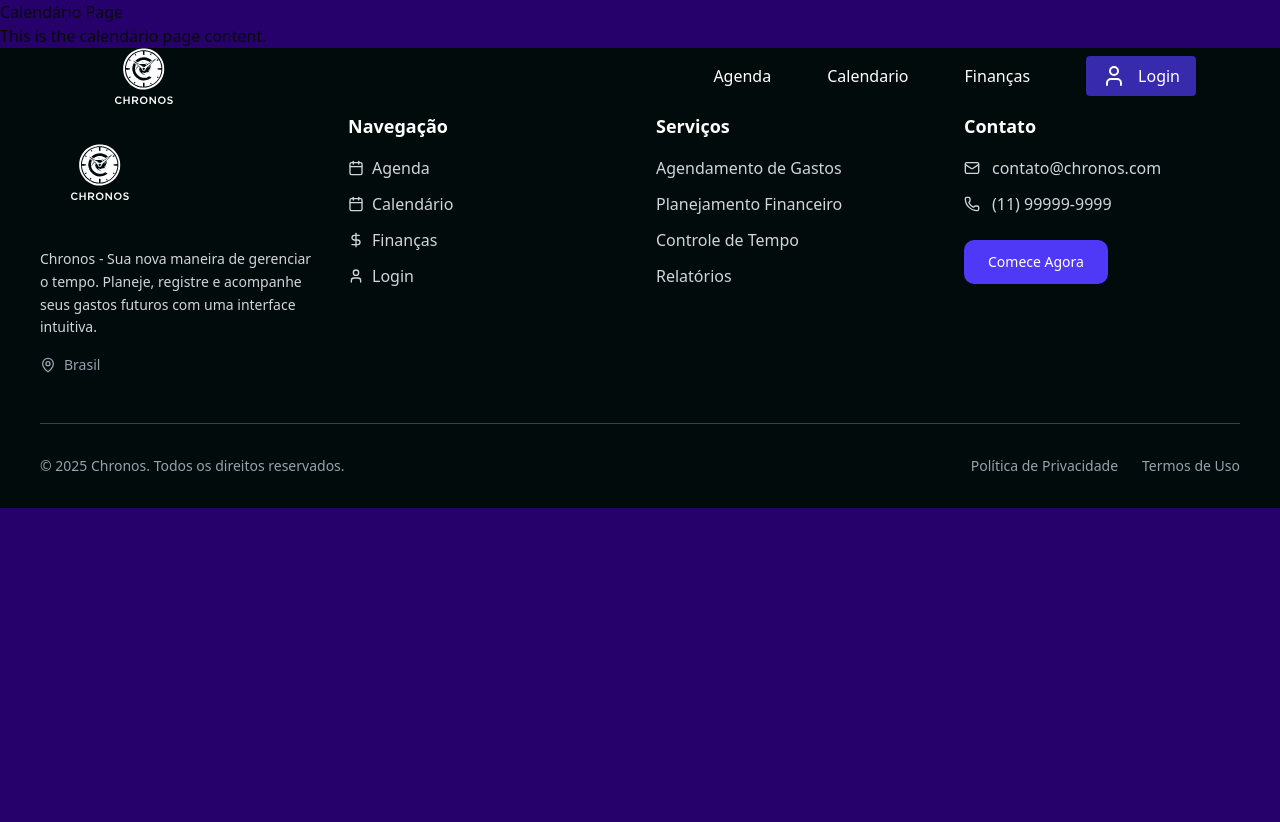
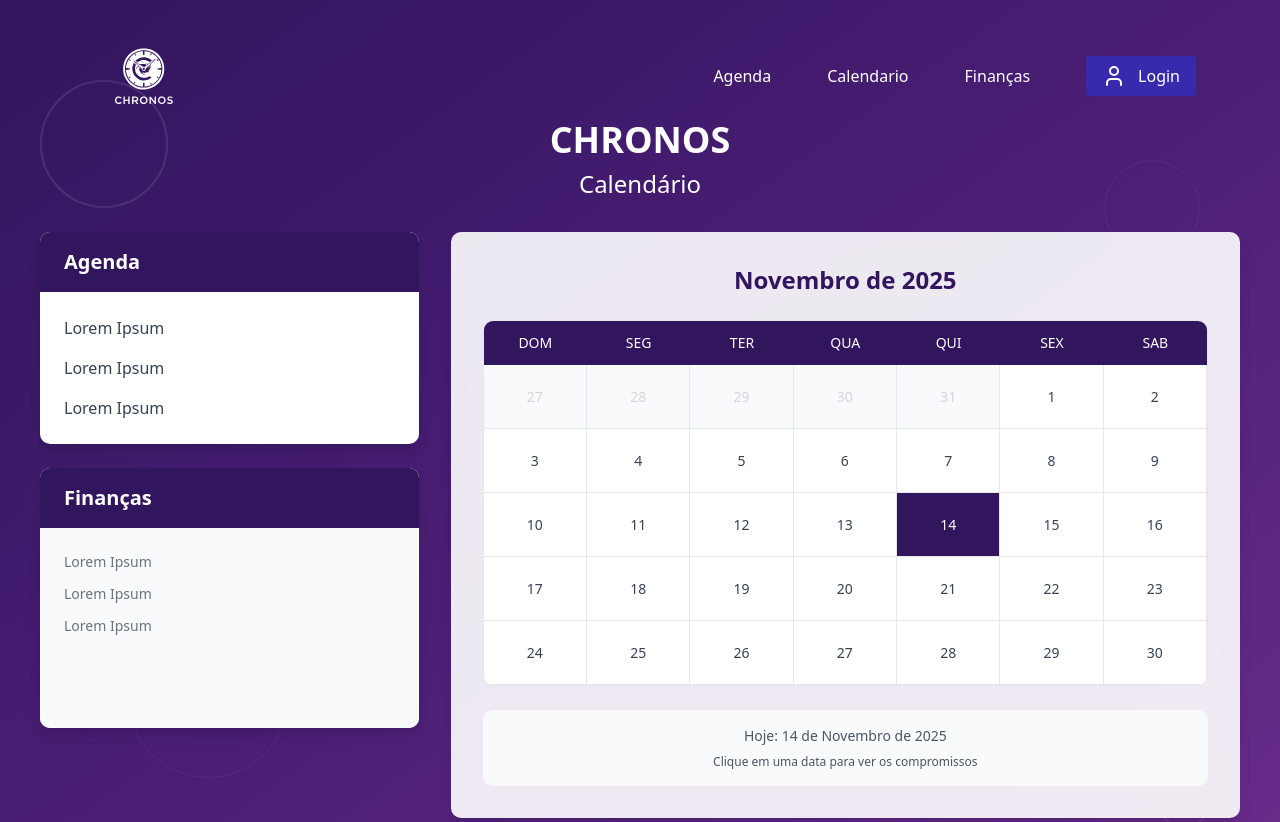
Before and after one commit to hudsondti/web, a Next.js app: page /calendario in a window 1280 px wide. Shown: the top 822 px of the page. Before the commit the page ends 800 px from the top, so only its background shows below. Built offline with nearby package versions, Linux system fonts and the light colour scheme.

Commit message:
Adicionando página de calendário

```diff
--- a/app/calendario/page.tsx
+++ b/app/calendario/page.tsx
@@ -1,8 +1,177 @@
+"use client";
+
+import { useState } from "react";
+
+interface AgendaItem {
+  id: number;
+  text: string;
+}
+
 export default function CalendarioPage() {
+  const [agendaItems] = useState<AgendaItem[]>([
+    { id: 1, text: "Lorem Ipsum" },
+    { id: 2, text: "Lorem Ipsum" },
+    { id: 3, text: "Lorem Ipsum" },
+  ]);
+
+  const [financasItems] = useState<AgendaItem[]>([
+    { id: 1, text: "Lorem Ipsum" },
+    { id: 2, text: "Lorem Ipsum" },
+    { id: 3, text: "Lorem Ipsum" },
+  ]);
+
+  // Generate calendar days for November 2025
+  const generateCalendarDays = () => {
+    const daysInMonth = 30;
+    const firstDayOfWeek = 5; // November 1, 2025 is a Saturday (5)
+    const days = [];
+
+    // Previous month days
+    for (let i = firstDayOfWeek; i > 0; i--) {
+      days.push({ day: 31 - i + 1, isCurrentMonth: false, isPrevMonth: true });
+    }
+
+    // Current month days
+    for (let day = 1; day <= daysInMonth; day++) {
+      days.push({ day, isCurrentMonth: true, isPrevMonth: false });
+    }
+
+    // Next month days to fill the grid
+    const totalCells = Math.ceil(days.length / 7) * 7;
+    for (let day = 1; days.length < totalCells; day++) {
+      days.push({ day, isCurrentMonth: false, isPrevMonth: false });
+    }
+
+    return days;
+  };
+
+  const calendarDays = generateCalendarDays();
+  const weekDays = ["DOM", "SEG", "TER", "QUA", "QUI", "SEX", "SAB"];
+
   return (
-    <div>
-      <h1>Calendário Page</h1>
-      <p>This is the calendário page content.</p>
+    <div className="min-h-screen bg-gradient-to-br from-[#31155d] via-[#4a1e75] to-[#6a2c8c] relative overflow-hidden pt-[88px]">
+      {/* Background decorative elements */}
+      <div className="absolute inset-0">
+        <div className="absolute top-20 left-10 w-32 h-32 rounded-full border-2 border-white/10"></div>
+        <div className="absolute top-40 right-20 w-24 h-24 rounded-full border border-white/5"></div>
+        <div className="absolute bottom-32 left-32 w-40 h-40 rounded-full border border-white/5"></div>
+        <div className="absolute bottom-20 right-16 w-16 h-16 rounded-full border border-white/10"></div>
+      </div>
+
+      {/* Main Content */}
+      <main className="relative z-10 px-4 py-8">
+        <div className="container-section">
+          {/* Page Title */}
+          <div className="text-center mb-8">
+            <h1 className="text-white text-4xl font-bold mb-2">CHRONOS</h1>
+            <h2 className="text-white text-2xl">Calendário</h2>
+          </div>
+
+          <div className="grid grid-cols-1 lg:grid-cols-3 gap-8">
+            {/* Sidebar */}
+            <div className="lg:col-span-1 space-y-6">
+              {/* Agenda Card */}
+              <div className="bg-white rounded-lg shadow-lg overflow-hidden">
+                <div className="bg-[#31155d] text-white px-6 py-4">
+                  <h3 className="text-xl font-bold">Agenda</h3>
+                </div>
+                <div className="p-6 space-y-4">
+                  {agendaItems.map((item) => (
+                    <div key={item.id} className="text-gray-700">
+                      {item.text}
+                    </div>
+                  ))}
+                </div>
+              </div>
+
+              {/* Finanças Card */}
+              <div className="bg-white rounded-lg shadow-lg overflow-hidden">
+                <div className="bg-[#31155d] text-white px-6 py-4">
+                  <h3 className="text-xl font-bold">Finanças</h3>
+                </div>
+                <div className="p-6 min-h-[200px] bg-gray-50">
+                  <div className="space-y-3">
+                    {financasItems.map((item) => (
+                      <div key={item.id} className="text-gray-500 text-sm">
+                        {item.text}
+                      </div>
+                    ))}
+                  </div>
+                </div>
+              </div>
+            </div>
+
+            {/* Main Calendar Area */}
+            <div className="lg:col-span-2">
+              <div className="bg-white/90 backdrop-blur-sm rounded-lg shadow-lg p-8">
+                <div className="mb-6">
+                  <h3 className="text-2xl font-bold text-[#31155d] text-center mb-2">
+                    Novembro de 2025
+                  </h3>
+                </div>
+
+                {/* Calendar */}
+                <div className="bg-white rounded-lg border border-gray-200 overflow-hidden">
+                  {/* Calendar Header */}
+                  <div className="bg-[#31155d] text-white grid grid-cols-7">
+                    {weekDays.map((day) => (
+                      <div
+                        key={day}
+                        className="p-3 text-center font-medium text-sm"
+                      >
+                        {day}
+                      </div>
+                    ))}
+                  </div>
+
+                  {/* Calendar Grid */}
+                  <div className="grid grid-cols-7">
+                    {calendarDays.map((dayInfo, index) => (
+                      <div
+                        key={index}
+                        className={`
+                          p-3 h-16 border-r border-b border-gray-200 flex items-center justify-center text-sm font-medium
+                          ${
+                            !dayInfo.isCurrentMonth
+                              ? "text-gray-300 bg-gray-50"
+                              : "text-gray-700 hover:bg-blue-50 cursor-pointer"
+                          }
+                          ${
+                            dayInfo.day === 14 && dayInfo.isCurrentMonth
+                              ? "bg-[#31155d] text-white"
+                              : ""
+                          }
+                        `}
+                      >
+                        {dayInfo.day}
+                      </div>
+                    ))}
+                  </div>
+                </div>
+
+                {/* Calendar Footer Info */}
+                <div className="mt-6 p-4 bg-gray-50 rounded-lg">
+                  <div className="text-center text-gray-600">
+                    <p className="text-sm">Hoje: 14 de Novembro de 2025</p>
+                    <p className="text-xs mt-2">
+                      Clique em uma data para ver os compromissos
+                    </p>
+                  </div>
+                </div>
+              </div>
+            </div>
+          </div>
+        </div>
+      </main>
+
+      {/* Bottom Section */}
+      <div className="relative z-10 bg-white/95 backdrop-blur-sm mt-auto">
+        <div className="container-section py-4">
+          <p className="text-center text-[#31155d] font-medium">
+            T: Visualize seus Compromissos do Mês
+          </p>
+        </div>
+      </div>
     </div>
   );
 }
--- a/package.json
+++ b/package.json
@@ -14,6 +14,7 @@
     "lucide-react": "^0.546.0",
     "next": "15.5.6",
     "react": "19.1.0",
+    "react-calendar": "^6.0.0",
     "react-dom": "19.1.0",
     "tailwind-merge": "^3.3.1"
   },
```
Also changed, not shown: 1 other file (tests, documents, lock files or other folders).
